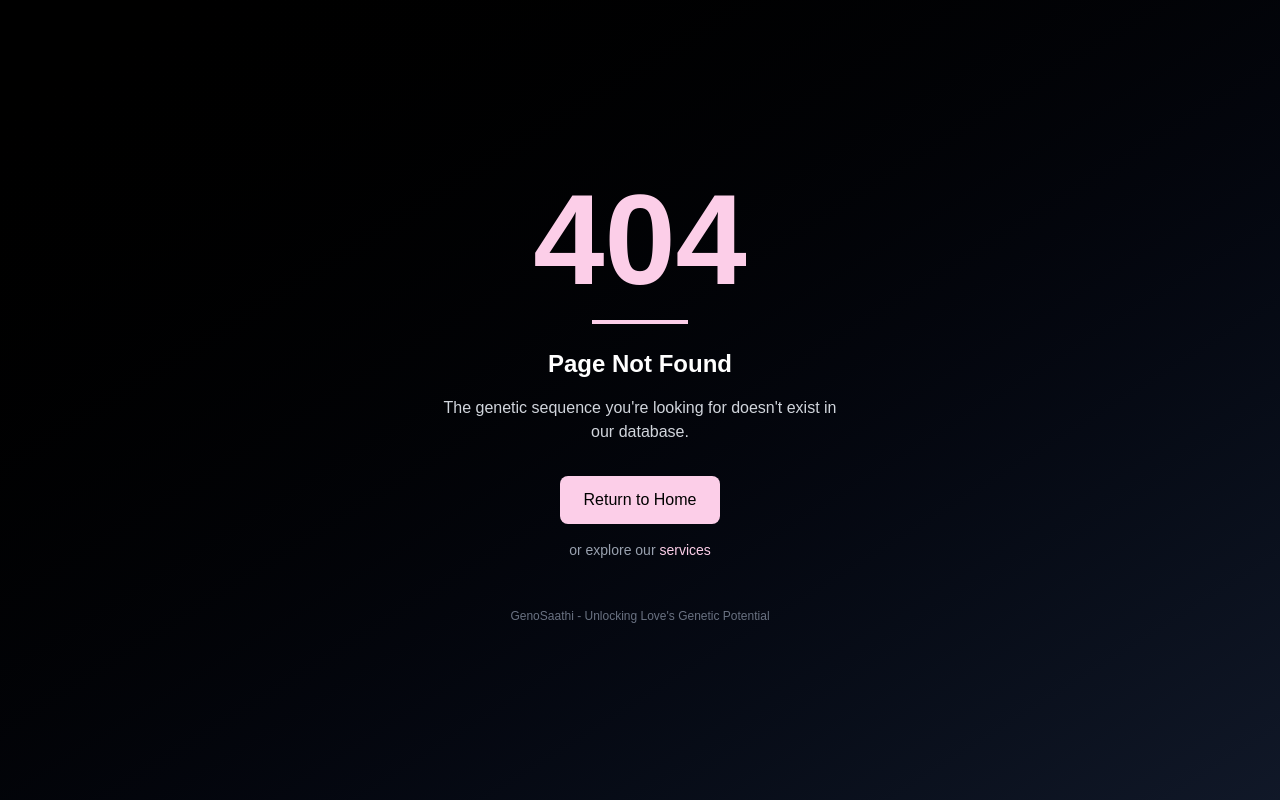
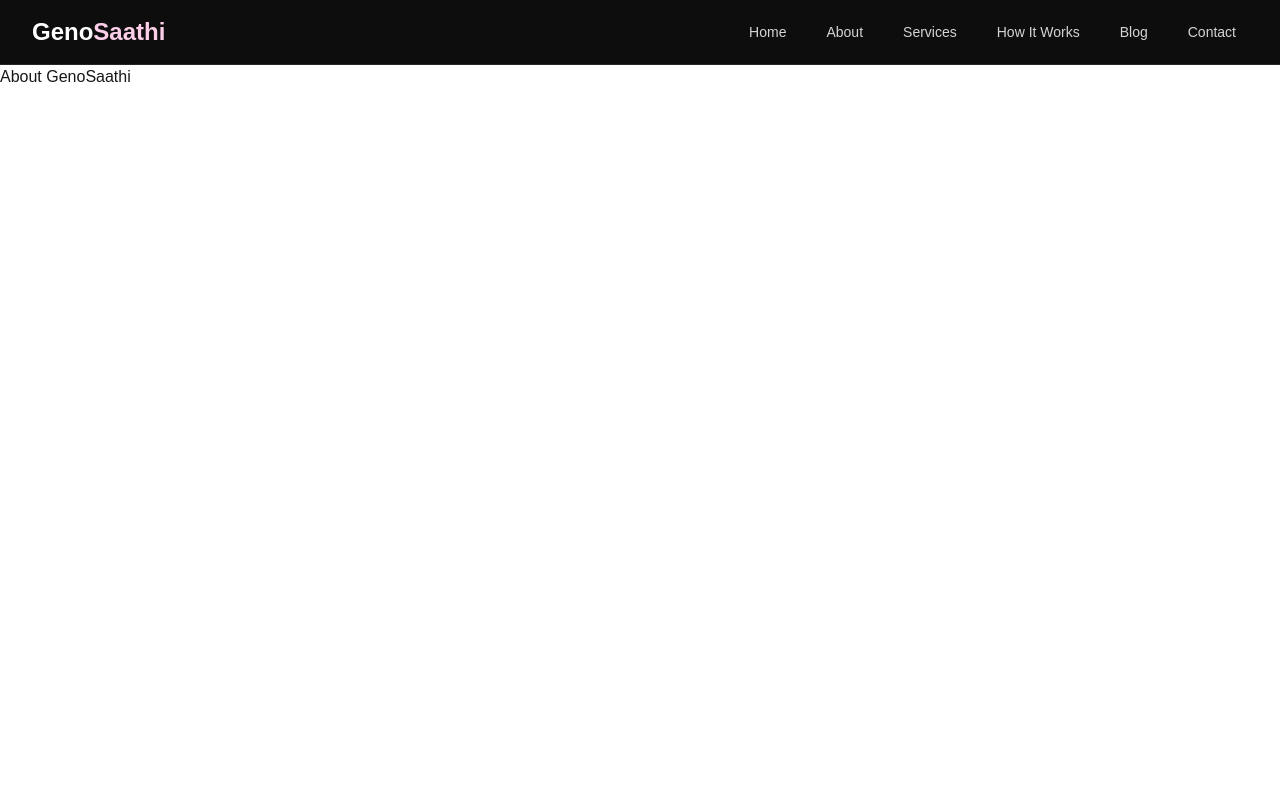
Before and after one commit to Aravind-Sathesh/GenoSaathi-Website, a Next.js app: page /about in a window 1280 px wide. Before the commit this address had no page. Built offline with nearby package versions, Linux system fonts and the light colour scheme.

Commit message:
chore: initial commit for pages

```diff
--- /dev/null
+++ b/src/app/about/page.jsx
@@ -0,0 +1,8 @@
+export default function About() {
+	return (
+		<div>
+			<h1>About GenoSaathi</h1>
+			{/* Vision, mission, team */}
+		</div>
+	);
+}
--- /dev/null
+++ b/src/app/blog/page.jsx
@@ -0,0 +1,8 @@
+export default function Blog() {
+	return (
+		<div>
+			<h1>Blogs</h1>
+			{/* Blogs landing page */}
+		</div>
+	);
+}
--- /dev/null
+++ b/src/app/components/Navbar.jsx
@@ -0,0 +1,142 @@
+'use client';
+
+import Link from 'next/link';
+import { useState } from 'react';
+import { motion, AnimatePresence } from 'framer-motion';
+
+export default function Navbar() {
+	const [isOpen, setIsOpen] = useState(false);
+
+	const navLinks = [
+		{ href: '/', label: 'Home' },
+		{ href: '/about', label: 'About' },
+		{ href: '/services', label: 'Services' },
+		{ href: '/how-it-works', label: 'How It Works' },
+		{ href: '/blog', label: 'Blog' },
+		{ href: '/contact', label: 'Contact' },
+	];
+
+	const toggleMenu = () => setIsOpen(!isOpen);
+
+	return (
+		<nav className='bg-black/95 backdrop-blur-sm border-b border-neutral-800 sticky top-0 z-50'>
+			<div className='max-w-7xl mx-auto px-4 sm:px-6 lg:px-8'>
+				<div className='flex justify-between items-center h-16'>
+					{/* Logo */}
+					<motion.div
+						initial={{ opacity: 0, x: -20 }}
+						animate={{ opacity: 1, x: 0 }}
+						transition={{ duration: 0.5 }}
+					>
+						<Link href='/' className='flex items-center'>
+							<span className='text-2xl font-bold text-white'>
+								Geno
+								<span className='text-pink-200'>Saathi</span>
+							</span>
+						</Link>
+					</motion.div>
+
+					{/* Desktop Navigation */}
+					<div className='hidden md:block'>
+						<div className='ml-10 flex items-baseline space-x-4'>
+							{navLinks.map((link, index) => (
+								<motion.div
+									key={link.href}
+									initial={{ opacity: 0, y: -20 }}
+									animate={{ opacity: 1, y: 0 }}
+									transition={{
+										duration: 0.5,
+										delay: index * 0.1,
+									}}
+								>
+									<Link
+										href={link.href}
+										className='text-neutral-300 hover:text-pink-200 px-3 py-2 rounded-md text-sm font-medium transition-colors duration-200 relative group'
+									>
+										{link.label}
+										<motion.div
+											className='absolute bottom-0 left-0 w-0 h-0.5 bg-pink-200 group-hover:w-full transition-all duration-300'
+											whileHover={{ width: '100%' }}
+										/>
+									</Link>
+								</motion.div>
+							))}
+						</div>
+					</div>
+
+					{/* Mobile menu button */}
+					<div className='md:hidden'>
+						<motion.button
+							onClick={toggleMenu}
+							className='inline-flex items-center justify-center p-2 rounded-md text-neutral-300 hover:text-pink-200 hover:bg-neutral-800 focus:outline-none focus:ring-2 focus:ring-pink-200'
+							whileTap={{ scale: 0.95 }}
+						>
+							<span className='sr-only'>Open main menu</span>
+							<motion.div
+								animate={isOpen ? 'open' : 'closed'}
+								className='w-6 h-6 flex flex-col justify-center items-center'
+							>
+								<motion.span
+									variants={{
+										closed: { rotate: 0, y: 0 },
+										open: { rotate: 45, y: 5 },
+									}}
+									className='w-5 h-0.5 bg-current block transition-all duration-300'
+								/>
+								<motion.span
+									variants={{
+										closed: { opacity: 1 },
+										open: { opacity: 0 },
+									}}
+									className='w-5 h-0.5 bg-current block mt-1 transition-all duration-300'
+								/>
+								<motion.span
+									variants={{
+										closed: { rotate: 0, y: 0 },
+										open: { rotate: -45, y: -5 },
+									}}
+									className='w-5 h-0.5 bg-current block mt-1 transition-all duration-300'
+								/>
+							</motion.div>
+						</motion.button>
+					</div>
+				</div>
+			</div>
+
+			{/* Mobile Navigation Menu */}
+			<AnimatePresence>
+				{isOpen && (
+					<motion.div
+						initial={{ opacity: 0, height: 0 }}
+						animate={{ opacity: 1, height: 'auto' }}
+						exit={{ opacity: 0, height: 0 }}
+						transition={{ duration: 0.3 }}
+						className='md:hidden bg-neutral-900 border-t border-neutral-800'
+					>
+						<div className='px-2 pt-2 pb-3 space-y-1 sm:px-3'>
+							{navLinks.map((link, index) => (
+								<motion.div
+									key={link.href}
+									initial={{ opacity: 0, x: -20 }}
+									animate={{ opacity: 1, x: 0 }}
+									transition={{
+										duration: 0.3,
+										delay: index * 0.1,
+									}}
+								>
+									<Link
+										href={link.href}
+										className='text-neutral-300 hover:text-pink-200 hover:bg-neutral-800 block px-3 py-2 rounded-md text-base font-medium transition-colors duration-200'
+										onClick={() => setIsOpen(false)}
+									>
+										{link.label}
+									</Link>
+								</motion.div>
+							))}
+						</div>
+					</motion.div>
+				)}
+			</AnimatePresence>
+		</nav>
+	);
+}
--- /dev/null
+++ b/src/app/contact/page.jsx
@@ -0,0 +1,8 @@
+export default function Contact() {
+	return (
+		<div>
+			<h1>Contact Us</h1>
+			{/* Contact form, business hours, address */}
+		</div>
+	);
+}
--- /dev/null
+++ b/src/app/how-it-works/page.jsx
@@ -0,0 +1,7 @@
+export default function HowItWorks() {
+	return (
+		<div>
+			<h1>How It Works</h1>
+		</div>
+	);
+}
--- a/src/app/layout.js
+++ b/src/app/layout.js
@@ -1,5 +1,6 @@
 import { Geist, Geist_Mono } from 'next/font/google';
 import './globals.css';
+import Navbar from './components/Navbar';
 
 const geistSans = Geist({
 	variable: '--font-geist-sans',
@@ -22,6 +23,7 @@ export default function RootLayout({ children }) {
 			<body
 				className={`${geistSans.variable} ${geistMono.variable} antialiased`}
 			>
+				<Navbar />
 				{children}
 			</body>
 		</html>
--- /dev/null
+++ b/src/app/services/page.jsx
@@ -0,0 +1,8 @@
+export default function Services() {
+	return (
+		<div>
+			<h1>Our Services</h1>
+			{/* All three services: matchmaking, carrier testing, genetic counseling */}
+		</div>
+	);
+}
```
